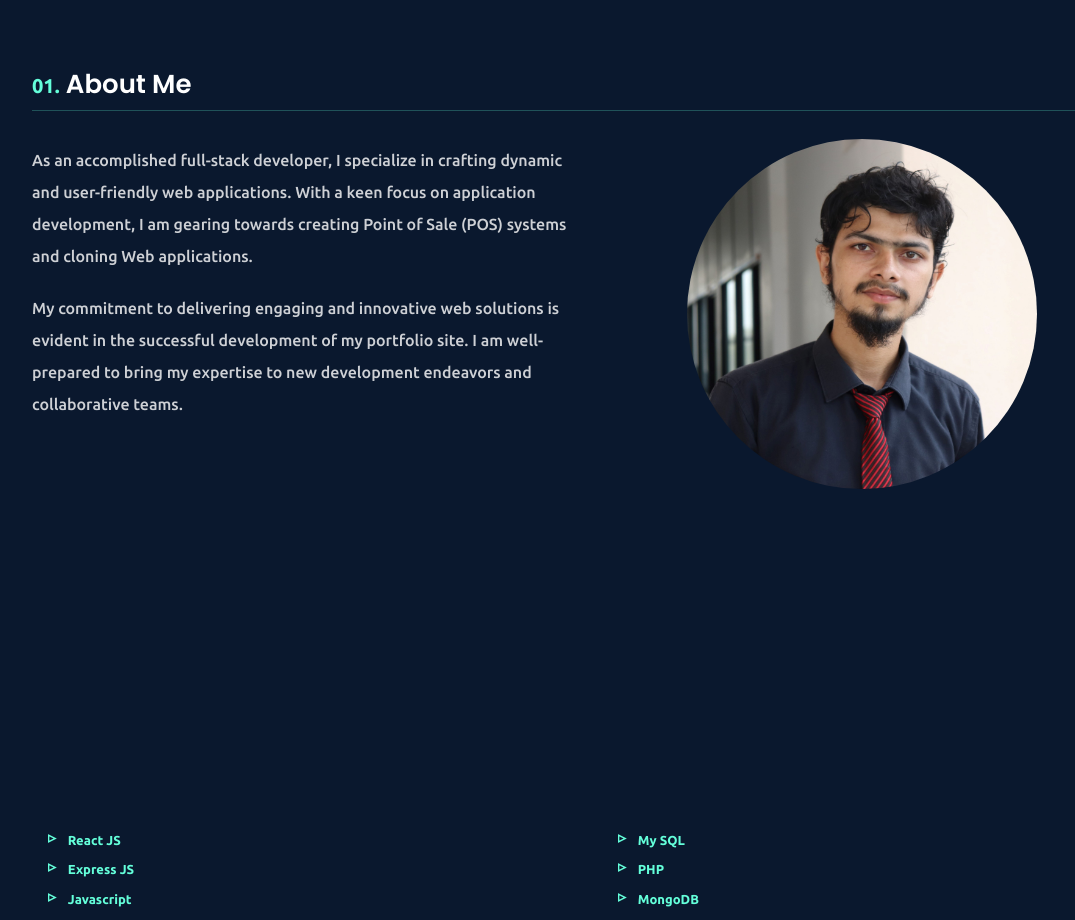
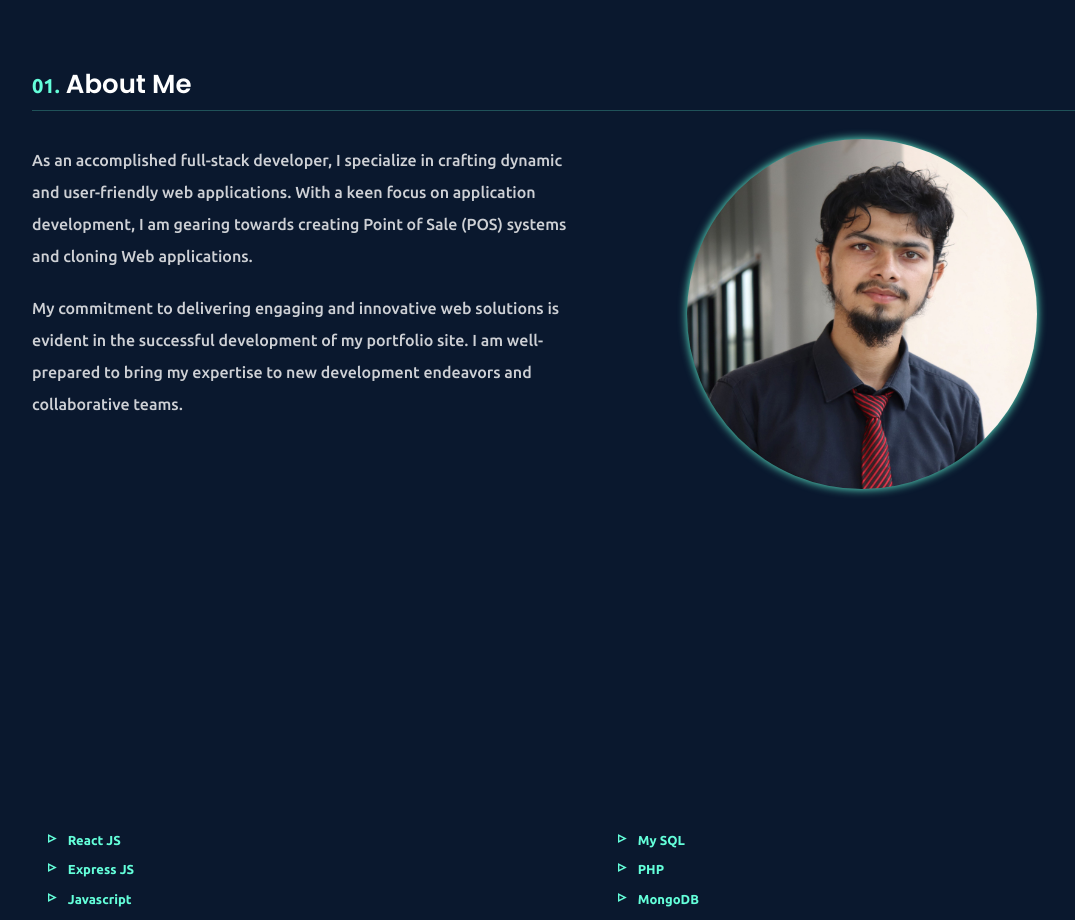
Before and after one commit to Sharjun-Hussain/Portfolio-Sharjun-Hussain, a React (Vite) app: page / in a window 1280 px wide. Shown: the part 880-1800 px from the top of the page, without its empty margins (58-1133 px from the left). Built offline with nearby package versions, Linux system fonts and the light colour scheme.

Commit message:
Profile Image Style Customized

```diff
--- a/src/App.css
+++ b/src/App.css
@@ -271,7 +271,9 @@ h2 {
   height: 350px;
   background: url('./assets//My.jpg');
   background-size: cover;
-  margin-top: 15px;
+  margin: 15px;
+
+  filter: drop-shadow(0px 0px 5px #64ffda);
 }
 
 li {
```
